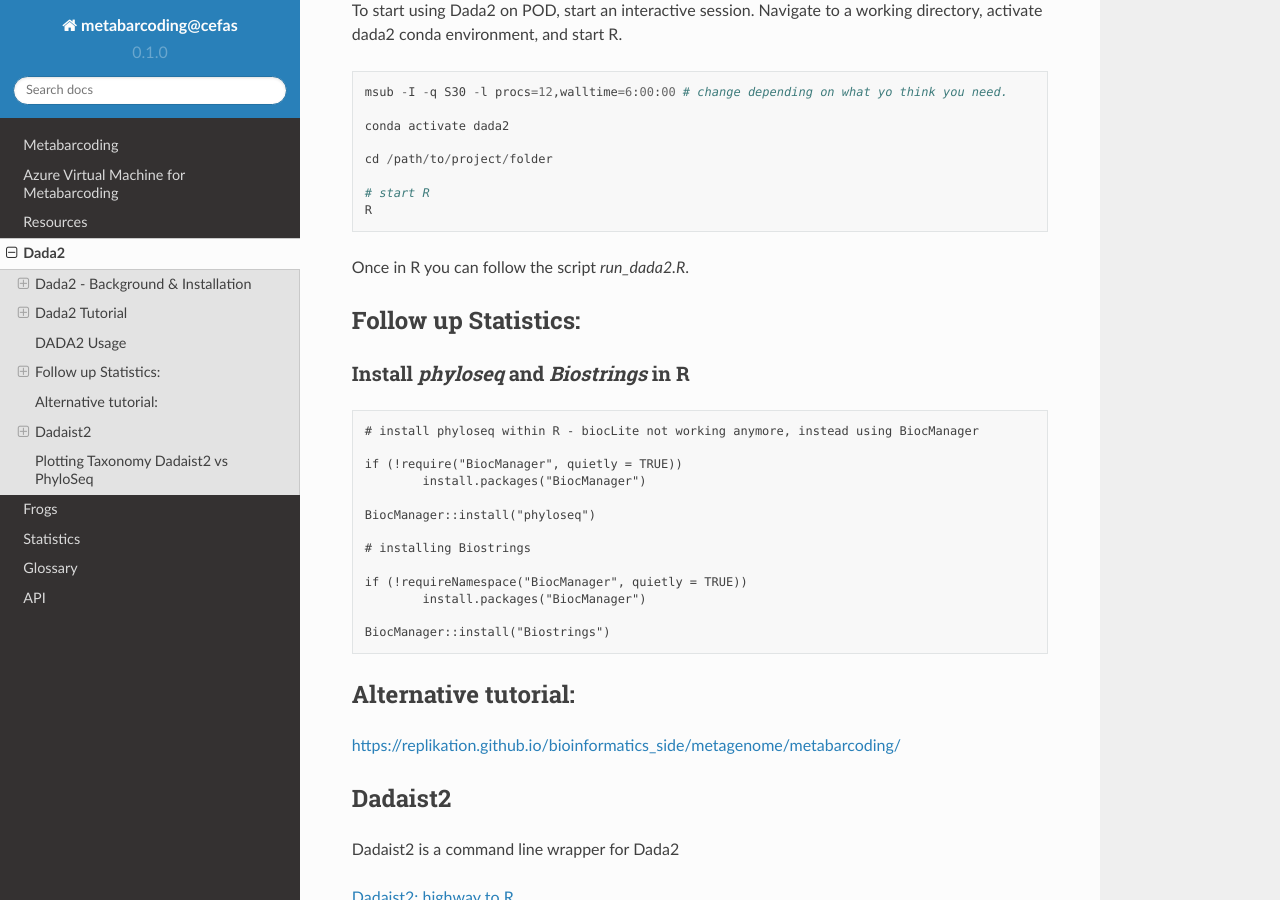
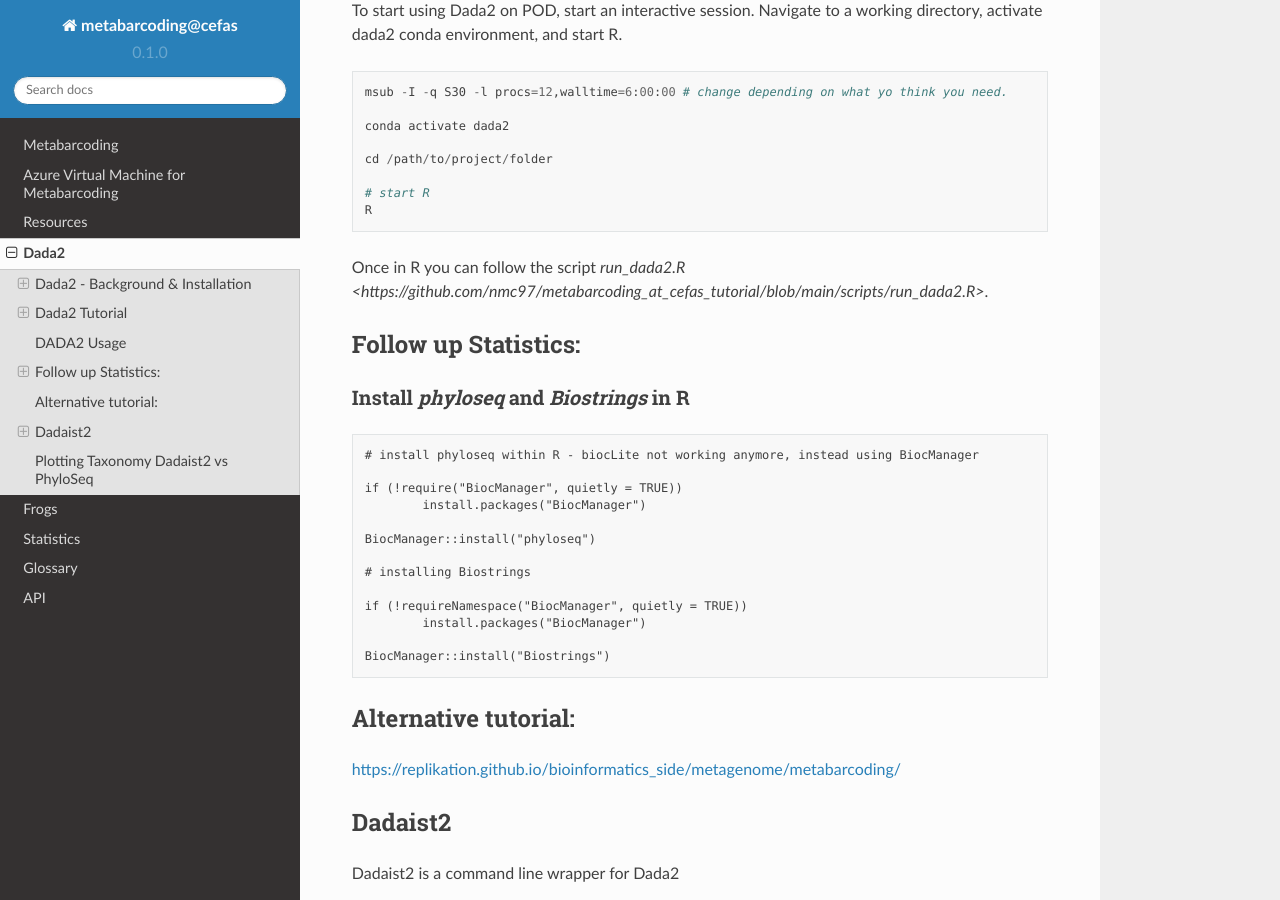
Before and after one commit to nmc97/metabarcoding_at_cefas_tutorial, a Sphinx documentation site: the page built from docs/source/dada2.rst, in a window 1280 px wide and 900 px high, scrolled down 2306 px. Built offline with Sphinx 7.4.7 and the Read the Docs theme 2.0.0, drawn with Linux system fonts in a browser that asks for light colours; some of the changed lines change nothing that is shown.

Commit message:
dada2 workflow

```diff
--- a/docs/source/dada2.rst
+++ b/docs/source/dada2.rst
@@ -100,7 +100,7 @@ To start using Dada2 on POD, start an interactive session. Navigate to a working
   # start R
   R
 
-Once in R you can follow the script `run_dada2.R`.
+Once in R you can follow the script `run_dada2.R <https://github.com/nmc97/metabarcoding_at_cefas_tutorial/blob/main/scripts/run_dada2.R>`.
 
 Follow up Statistics:
 ^^^^^^^^^^^^^^^^^^^^^
```
Also changed, not shown: 1 other file.
